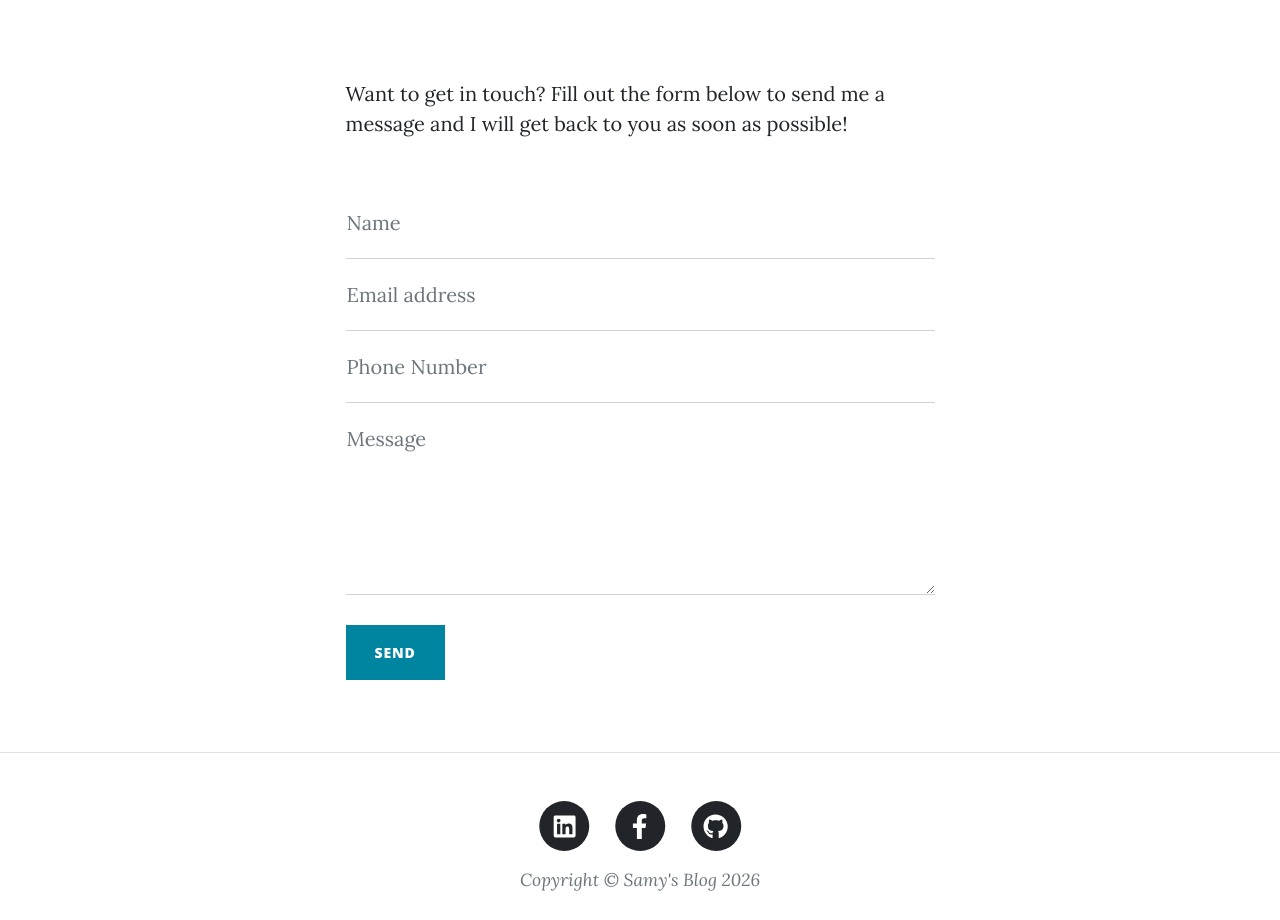
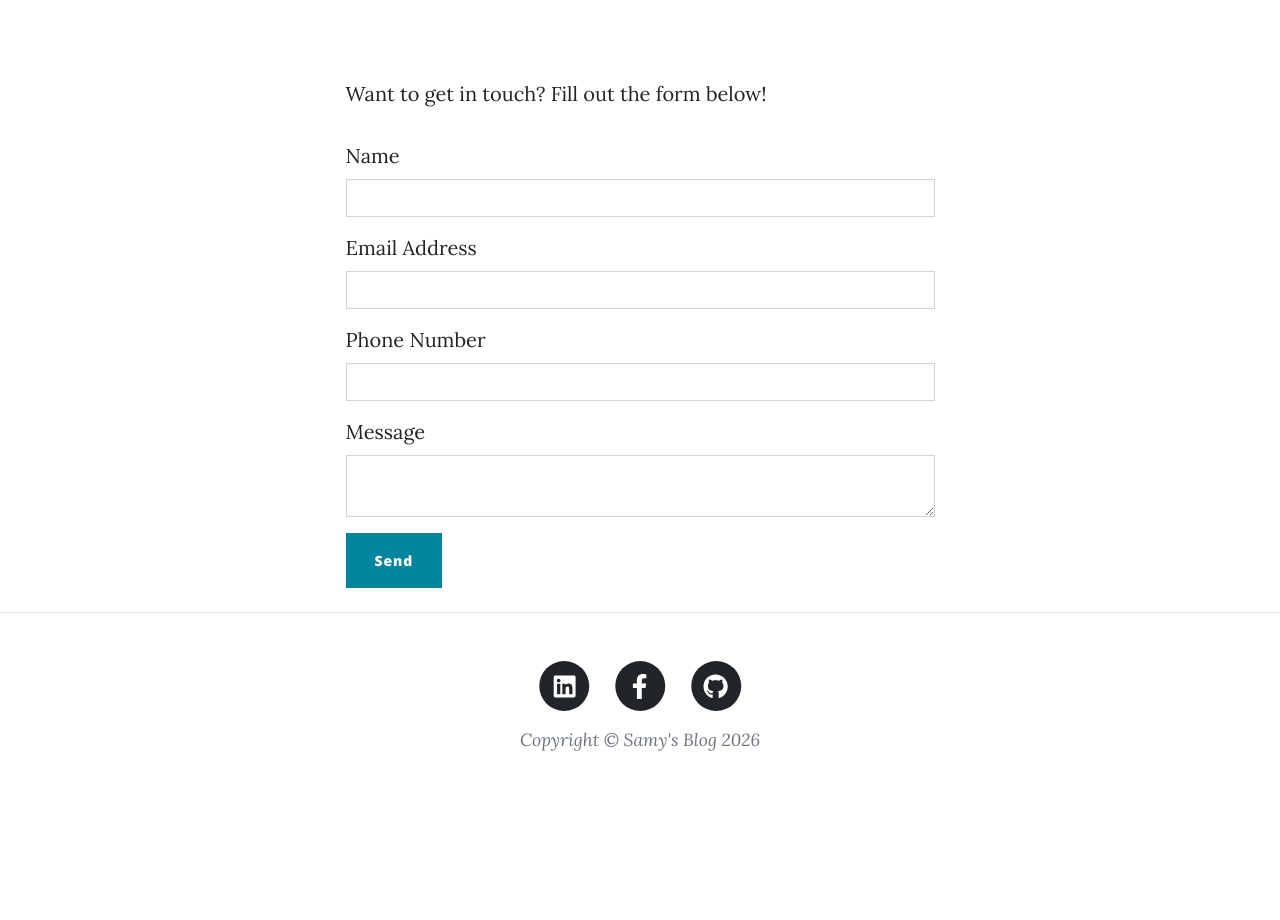
Before and after one commit to samybit/FlaskBlog, a Flask app: page /contact in a window 1280 px wide. Shown: the part 533-1453 px from the top of the page. After the commit the page ends 1284 px from the top, so only its background shows below. Run offline with Flask 3, Linux system fonts and the light colour scheme; some libraries are stand-ins or nearby versions.

Commit message:
Finish implementing basic WTForms

```diff
--- a/main.py
+++ b/main.py
@@ -1,16 +1,13 @@
-# Standard
 import logging
 import os
 import smtplib
 from datetime import datetime
 
-# Third-party
 import requests
 from dotenv import load_dotenv
-from flask import Flask, redirect, render_template, request, url_for
+from flask import Flask, render_template
 from flask_bootstrap import Bootstrap5
 
-# Local
 from forms import ContactForm
 
 logging.basicConfig(level=logging.INFO)
@@ -27,12 +24,25 @@ app = Flask(__name__)
 app.config["SECRET_KEY"] = "8BYkEfBA6O6donzWlSihBXox7C0sKR6s"
 bootstrap = Bootstrap5(app)
 
+def send_email(name, email, phone, message):
+    email_message = f"Subject: Flask Blog message\n\nName: {name}\nEmail: {email}\nPhone: {phone}\nMessage: {message}"
+
+    logging.info(f"Attempting to send email to {MY_EMAIL}...")
+
+    with smtplib.SMTP_SSL("smtp.gmail.com", 465) as connection:
+        connection.login(MY_EMAIL, APP_PASSWORD)
+        connection.sendmail(from_addr=MY_EMAIL, to_addrs=MY_EMAIL, msg=email_message)
+
+    logging.info("SMTP connection closed.")
 
 # get and inject current year
 @app.context_processor
 def inject_now():
     return {"year": datetime.now().year}
 
+#--------------
+# Routes
+#--------------
 
 @app.route("/")
 def get_all_posts():
@@ -44,37 +54,18 @@ def about():
     return render_template("about.html")
 
 
-def send_email(name, email, phone, message):
-    email_message = f"Subject: Flask Blog message\n\nName: {name}\nEmail: {email}\nPhone: {phone}\nMessage: {message}"
+@app.route("/contact", methods=["GET", "POST"])
+def contact_form():
+    form = ContactForm()
+    if form.validate_on_submit():
+        logging.info(f"Form Validated! Name: {form.name.data}, Email: {form.email.data}")
 
-    logging.info(f"Attempting to send email to {MY_EMAIL}...")
+        send_email(form.name.data, form.email.data, form.phone.data, form.message.data)
+        logging.info("Email sent successfully.")
 
-    with smtplib.SMTP_SSL("smtp.gmail.com", 465) as connection:
-        connection.login(MY_EMAIL, APP_PASSWORD)
-        connection.sendmail(from_addr=MY_EMAIL, to_addrs=MY_EMAIL, msg=email_message)
+        return render_template("contact.html", form=form, msg_sent=True)
 
-    logging.info("SMTP connection closed.")
-
-
-# contact GET
-@app.get("/contact")
-def contact_form():
-    # check if message has been sent -> if the URL has "?success=True"
-    msg_sent = request.args.get("success")
-    # Pass status to the HTML
-    return render_template("contact.html", msg_sent=msg_sent)
-
-
-# contact POST and redirect
-@app.post("/contact")
-def contact_submit():
-    data = request.form
-    logging.info(f"Form received! Name: {data['name']}, Email: {data['email']}")
-
-    send_email(data["name"], data["email"], data["phone"], data["message"])
-    logging.info("Email sent successfully.")
-
-    return redirect(url_for("contact_form", success=True))
+    return render_template("contact.html", form=form, msg_sent=False)
 
 
 @app.route("/post/<int:index>")
--- a/templates/base.html
+++ b/templates/base.html
@@ -6,7 +6,7 @@
   <meta name="viewport" content="width=device-width, initial-scale=1, shrink-to-fit=no" />
   <meta name="description" content="Samy's personal blog built with Flask, Python and generated posts from AI." />
   <meta name="author" content="Samy Barsoum" />
-  <title>{% block title %}My Blog{% endblock %}</title>
+  <title>{% block title %}MyBlog{% endblock %}</title>
   <link rel="icon" type="image/x-icon" href="{{ url_for('static', filename='assets/favicon.ico') }}" />
   <!-- Font Awesome icons-->
   <script src="https://use.fontawesome.com/releases/v6.3.0/js/all.js" crossorigin="anonymous"></script>
@@ -24,7 +24,7 @@
   <!-- Navigation-->
   <nav class="navbar navbar-expand-lg navbar-light" id="mainNav">
     <div class="container px-4 px-lg-5">
-      <a class="navbar-brand" href="{{ url_for('get_all_posts') }}">Samy's Blog</a>
+      <a class="navbar-brand" href="{{ url_for('get_all_posts') }}">MyBlog</a>
       <button class="navbar-toggler" type="button" data-bs-toggle="collapse" data-bs-target="#navbarResponsive"
         aria-controls="navbarResponsive" aria-expanded="false" aria-label="Toggle navigation">
         Menu
--- a/templates/contact.html
+++ b/templates/contact.html
@@ -1,20 +1,18 @@
 {% extends "base.html" %}
+{% from 'bootstrap5/form.html' import render_form %}
 
 {% block content %}
 <!-- Page Header-->
-<header
-	class="masthead"
-	style="background-image: url('https://images.unsplash.com/photo-1577563908411-5077b6dc7624')"
->
+<header class="masthead" style="background-image: url('https://images.unsplash.com/photo-1577563908411-5077b6dc7624')">
 	<div class="container position-relative px-4 px-lg-5">
 		<div class="row gx-4 gx-lg-5 justify-content-center">
 			<div class="col-md-10 col-lg-8 col-xl-7">
 				<div class="page-heading">
 					<h1>
-						{% if msg_sent: %}
-							Message Sent
-						{% else: %}
-							Contact Me
+						{% if msg_sent %}
+						Message Sent
+						{% else %}
+						Contact Me
 						{% endif %}
 					</h1>
 					<span class="subheading">Have questions? I have answers.</span>
@@ -29,73 +27,16 @@
 	<div class="container px-4 px-lg-5">
 		<div class="row gx-4 gx-lg-5 justify-content-center">
 			<div class="col-md-10 col-lg-8 col-xl-7">
-				<p>
-					Want to get in touch? Fill out the form below to send me a message and
-					I will get back to you as soon as possible!
-				</p>
-				<div class="my-5">
+				{% if not msg_sent %}
+				<p>Want to get in touch? Fill out the form below!</p>
 
-          <!-- Contact FORM -->
-					<form
-						id="contactForm"
-						name="sentMessage"
-						action="{{ url_for('contact_submit') }}"
-						method="post"
-					>
-						<div class="form-floating">
-							<input
-								class="form-control"
-								id="name"
-								name="name"
-								type="text"
-								placeholder="Enter your name..."
-								required
-							/>
-							<label for="name">Name</label>
-						</div>
-						<div class="form-floating">
-							<input
-								class="form-control"
-								id="email"
-								name="email"
-								type="email"
-								placeholder="Enter your email..."
-								required
-							/>
-							<label for="email">Email address</label>
-						</div>
-						<div class="form-floating">
-							<input
-                class="form-control"
-                id="phone"
-                name="phone"
-                type="tel"
-                placeholder="Enter your phone number..."
-                required
-              />
-							<label for="phone">Phone Number</label>
-						</div>
-						<div class="form-floating">
-							<textarea
-              class="form-control"
-              id="message"
-              name="message"
-              placeholder="Enter your message here..."
-              style="height: 12rem"
-							required
-              ></textarea>
-							<label for="message">Message</label>
-						</div>
-						<br />
-						<button
-              class="btn btn-primary text-uppercase"
-              id="submitButton"
-              type="submit"
-            >
-              Send
-            </button>
-					</form>
+				{{ render_form(form, button_map={"submit": "primary"}) }}
+
+				{% else %}
+				<div class="alert alert-success">
+					Thanks for contacting me! I'll get back to you soon.
 				</div>
+				{% endif %}
 			</div>
 		</div>
 	</div>
```
